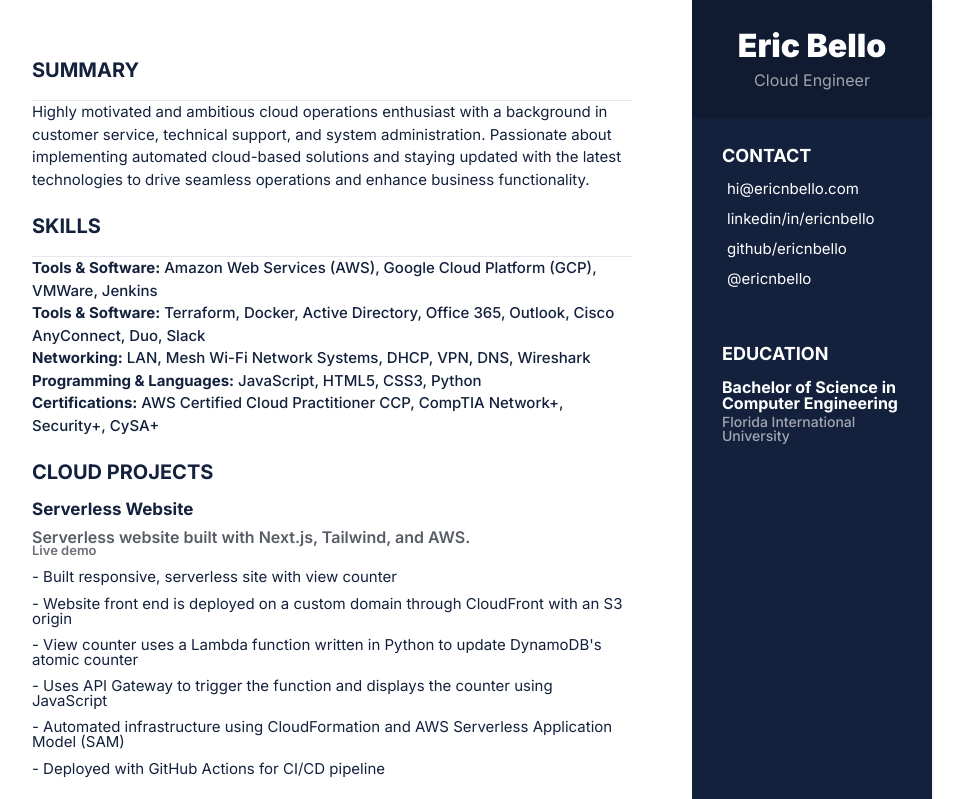
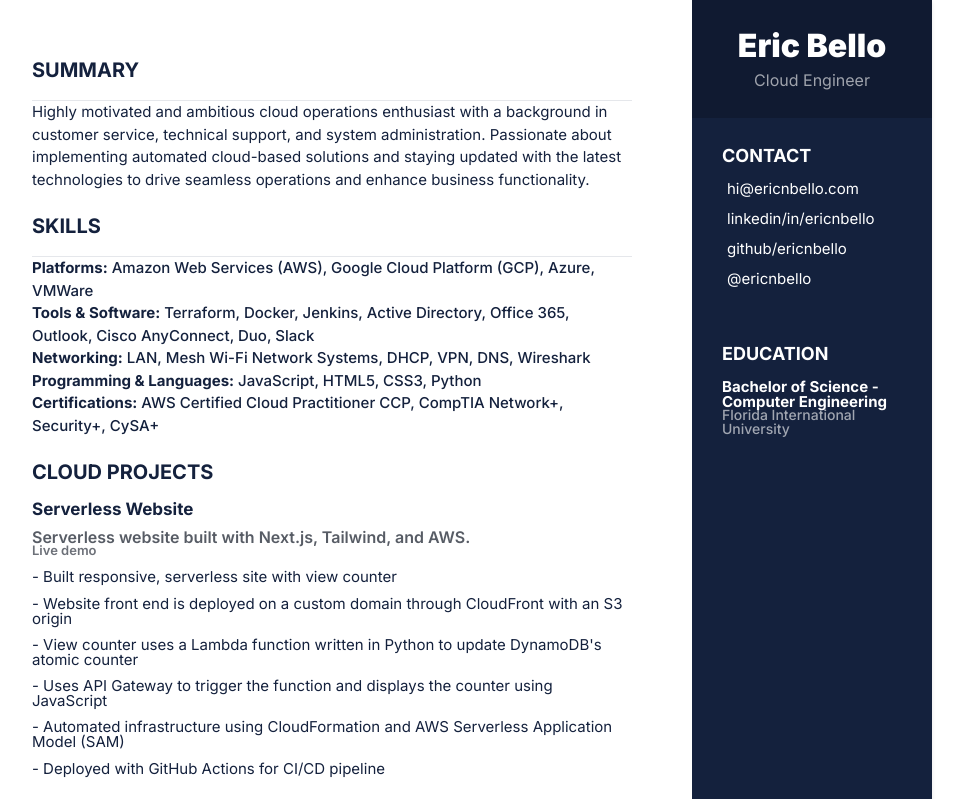
Before and after one commit to ericnbello/serverless, a Next.js app: page / in a window 1280 px wide. Shown: the top 799 px of the page, without its empty margins (188-1151 px from the left). Built offline with nearby package versions, Linux system fonts and the light colour scheme; no server answers.

Commit message:
updated styling

```diff
--- a/app/page.tsx
+++ b/app/page.tsx
@@ -31,7 +31,7 @@ export default function Home() {
             <div className="education-container container-block">
                 <h2 className="container-block-title flex justify-center md:justify-start">Education</h2>
                 <div className="item">
-                    <h4 className="degree flex justify-center md:justify-start">Bachelor of Science in Computer Engineering</h4>
+                    <h4 className="flex justify-center md:justify-start">Bachelor of Science - Computer Engineering</h4>
                     <h5 className="meta flex justify-center md:justify-start">Florida International University</h5>
                     {/* <div className="time flex justify-center md:justify-start">Years in school</div> */}
                 </div> {/*<!--//item--> */}
@@ -58,13 +58,13 @@ export default function Home() {
                   Skills</h2>
                 <hr />
                 <div className="summary">
-                    <p className='font-bold'>Tools & Software:
-                      <span className='font-medium'> Amazon Web Services (AWS), Google Cloud Platform (GCP), VMWare, Jenkins</span>
+                    <p className='font-bold'>Platforms:
+                      <span className='font-medium'> Amazon Web Services (AWS), Google Cloud Platform (GCP), Azure, VMWare</span>
                     </p>
                 </div> {/*<!--//summary-->*/}
                 <div className="summary">
                     <p className='font-bold'>Tools & Software:
-                      <span className='font-medium'> Terraform, Docker, Active Directory, Office 365, Outlook, Cisco AnyConnect, Duo, Slack</span>
+                      <span className='font-medium'> Terraform, Docker, Jenkins, Active Directory, Office 365, Outlook, Cisco AnyConnect, Duo, Slack</span>
                     </p>
                 </div>
                 <div className="summary">
```
